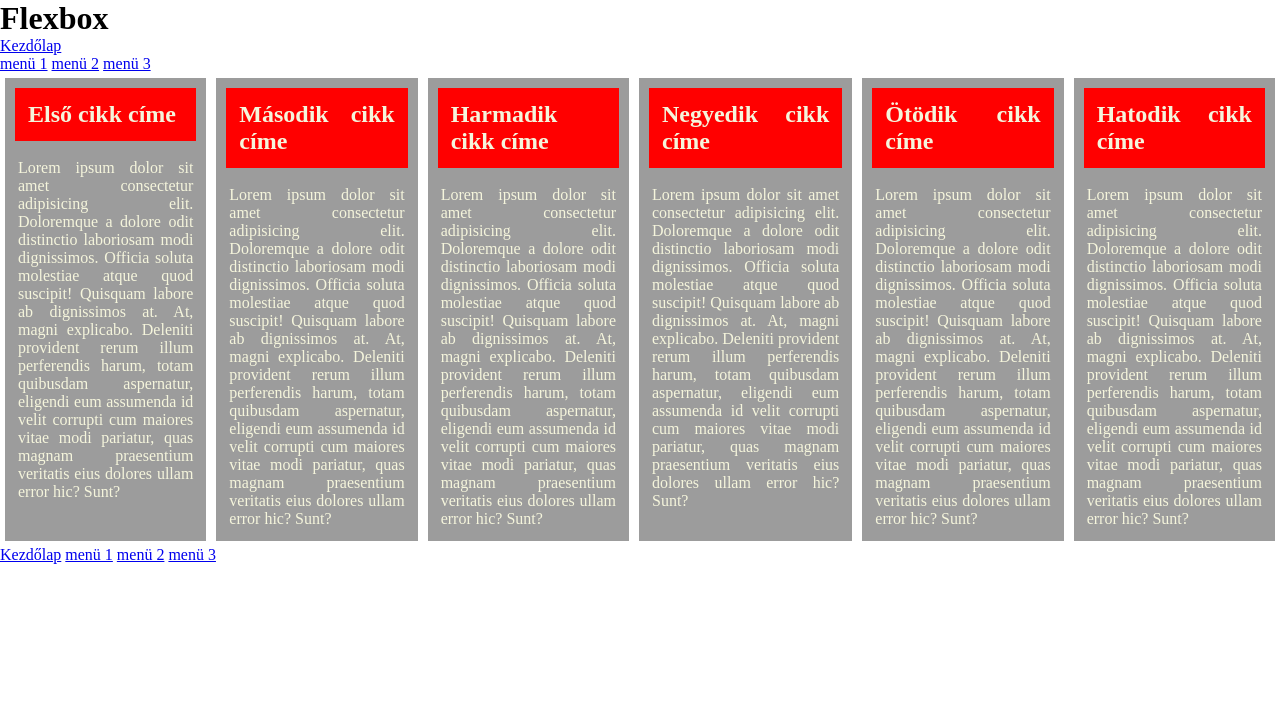
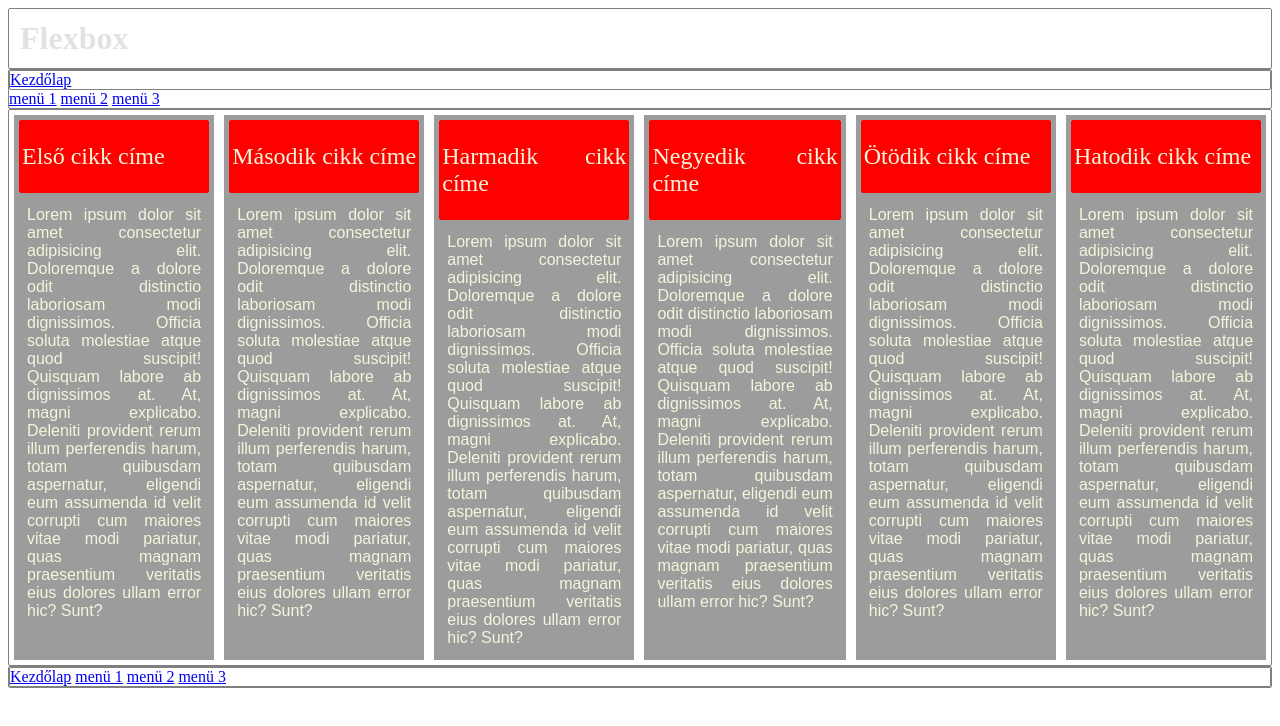
Before and after one commit to bbarbis/barate_barbara_flexbox, a plain HTML site: page index.html in a window 1280 px wide. Drawn offline with Linux system fonts and the light colour scheme.

Commit message:
megnincskeszen

```diff
--- a/style.css
+++ b/style.css
@@ -1,12 +1,41 @@
-*{
+
+body{
+    background-color: white;
+}
+main{
+    display: flexbox;
+
+    border: 1px solid gray;
+    border-radius: 2px;
+    padding:auto;
+    margin:auto;
+    border:0;
+}
+header{
+    border: 1px solid gray;
+    border-radius: 2px;
+
+}
+h1{
+    color: #e2e2e2;
+    background-color: white;
+    padding: 3px;
+    margin: 8px;
+}
+nav{
+    margin:0;
+    border:0;
+    border: 1px solid gray;
+    border-radius: 2px;
+}
+#home{
+    border: 1px solid gray;
+    border-radius: 2px;
+}
+article{
     padding:0;
     margin:0;
     border:0;
-}
-body{
-    background-color: white;
-}
-article{
     text-align: justify;
     color: beige;
     margin: 5px;
@@ -16,12 +45,34 @@ article{
 article header{
     border: 1px solid red;
     background-color: red;
-    margin: 10px;
-    padding: 12px;
+    margin: 5px;
+    padding: 2px;
+
+}
+article h2{
+    font-weight: 50;
 }
 article p{
     padding: 8px;
     margin: 5px;
+    font-family: sans-serif;
+
+}
+article:nth-of-type(1){
+    order: 0;
+}
+article:nth-of-type(2){
+    order: 0;
+}
+article:nth-of-type(3){
+    order: 0;
+}
+article:nth-of-type(4)  {
+    flex-grow: 10;
+    order: 0;
+  }
+article:nth-of-type(5){
+    order: 0;
 }
 section{
     display: flex;
@@ -29,7 +80,16 @@ section{
     align-items: stretch;
     justify-content: space-around;
     margin: 0 auto;
+    border: 1px solid gray;
+    border-radius: 2px;
 }
 article:nth-of-type(4)  {
     flex-grow: 10;
   }
+  footer{
+    padding:0;
+    margin:0;
+    border:0;
+    border: 1px solid gray;
+    border-radius: 2px;
+  }
```
